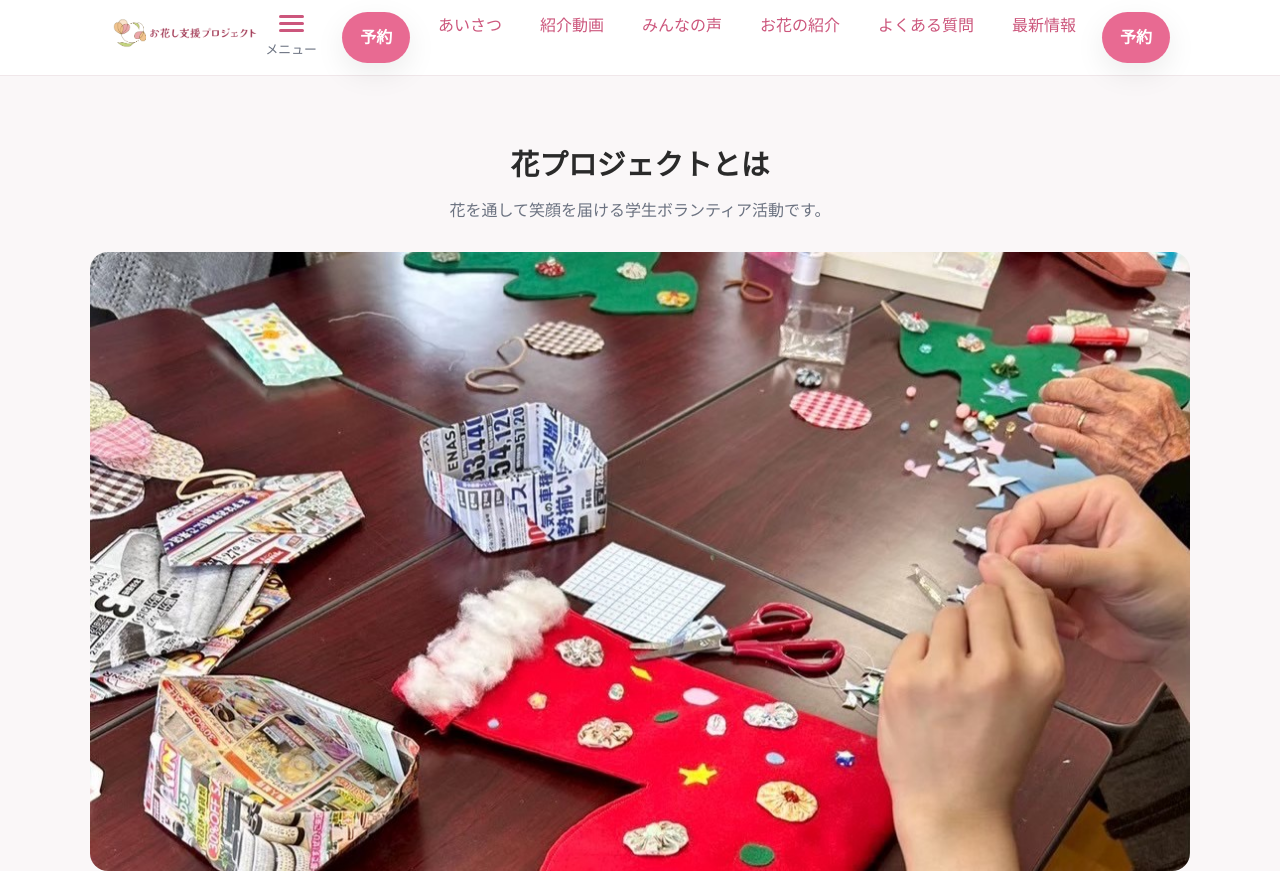
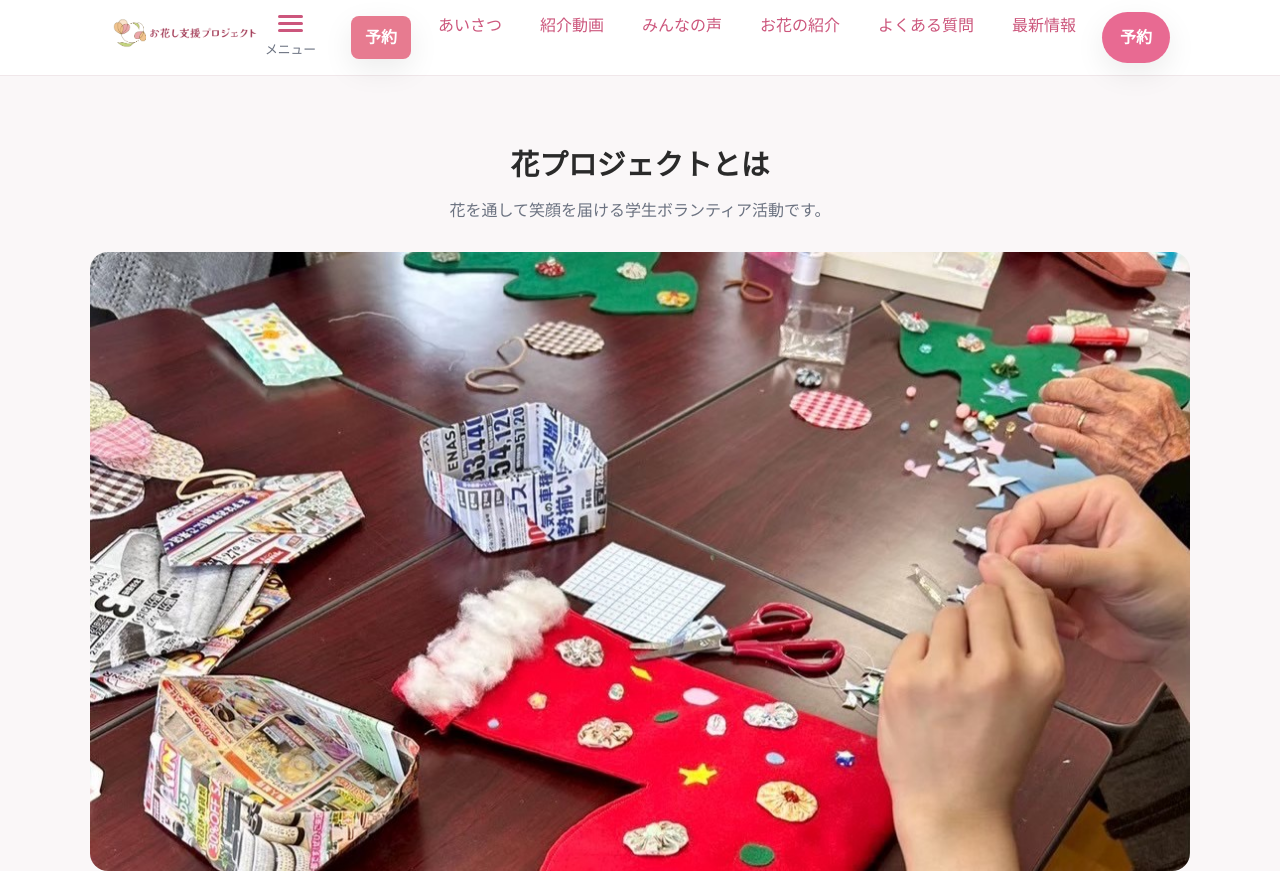
Before and after one commit to amikun0509-rgb/hanapro, a plain HTML site: page index.html in a window 1280 px wide. Shown: the top 871 px of the page. Drawn offline with Linux system fonts and the light colour scheme.

Commit message:
Update style.css

```diff
--- a/style.css
+++ b/style.css
@@ -295,3 +295,19 @@ footer { background: #fff; border-top: 1px solid #f0e7ea; padding: 28px 20px; ma
 
 /* FAQの非表示・表示切り替え用 */
 .qa-hidden { display: none; }
+
+/* ハンバーガーメニュー横の予約ボタン */
+.reserve-btn {
+  margin-left: 10px;
+  background-color: #e77b90;
+  color: #fff;
+  padding: 8px 14px;
+  border-radius: 8px;
+  font-weight: 700;
+  text-decoration: none;
+  transition: 0.3s;
+}
+
+.reserve-btn:hover {
+  background-color: #d66a7e;
+}
```
